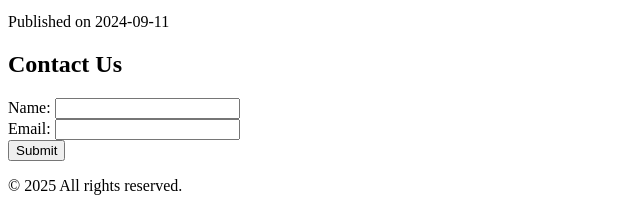
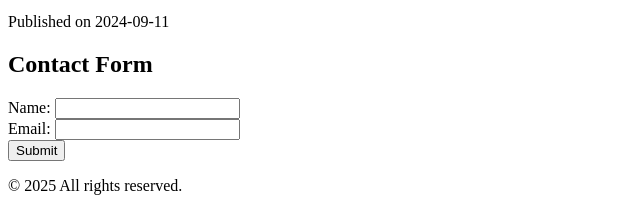
Before and after one commit to Muturi1999/alx-intermediate-frontend, a plain HTML site: page 0x00-semantic_html/3-index.html in a window 1280 px wide. Shown: the part 540-759 px from the top of the page, 0-640 px from the left. Drawn offline with Linux system fonts and the light colour scheme.

Commit message:
Enhance accessibility by adding ARIA roles and attributes to form in 3-index.html

```diff
--- a/0x00-semantic_html/3-index.html
+++ b/0x00-semantic_html/3-index.html
@@ -59,9 +59,10 @@
         </footer>
       </article>
 
+      <!-- Accessibility Form Section -->
       <section>
         <form action="#" method="POST" aria-labelledby="form-title" role="form">
-          <h2 id="form-title">Contact Us</h2>
+          <h2 id="form-title">Contact Form</h2>
 
           <div>
             <label for="name">Name:</label>
@@ -78,7 +79,7 @@
           </div>
 
           <div aria-live="polite" role="alert">
-            <!-- This area can be used for form submission messages -->
+            <!-- Feedback area -->
           </div>
         </form>
       </section>
```
